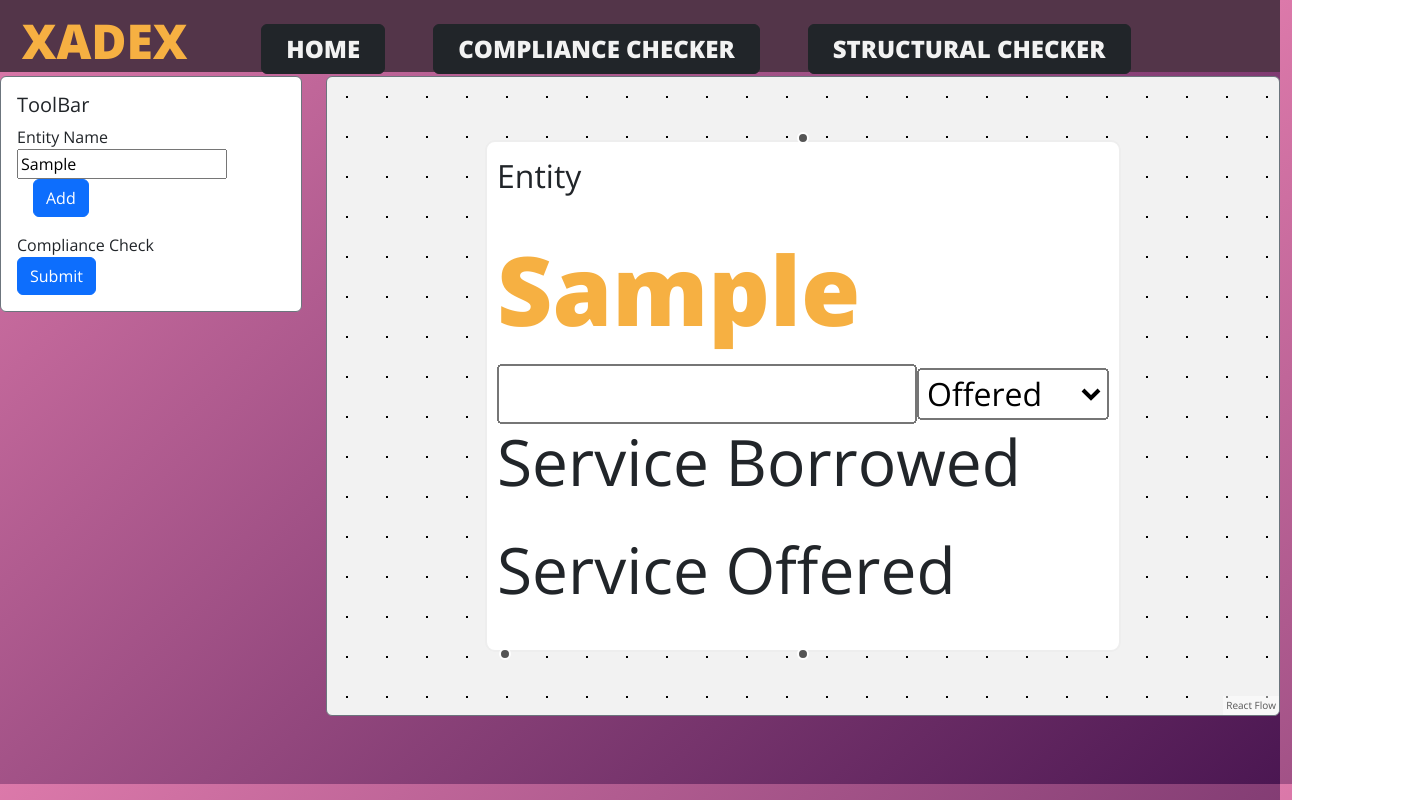
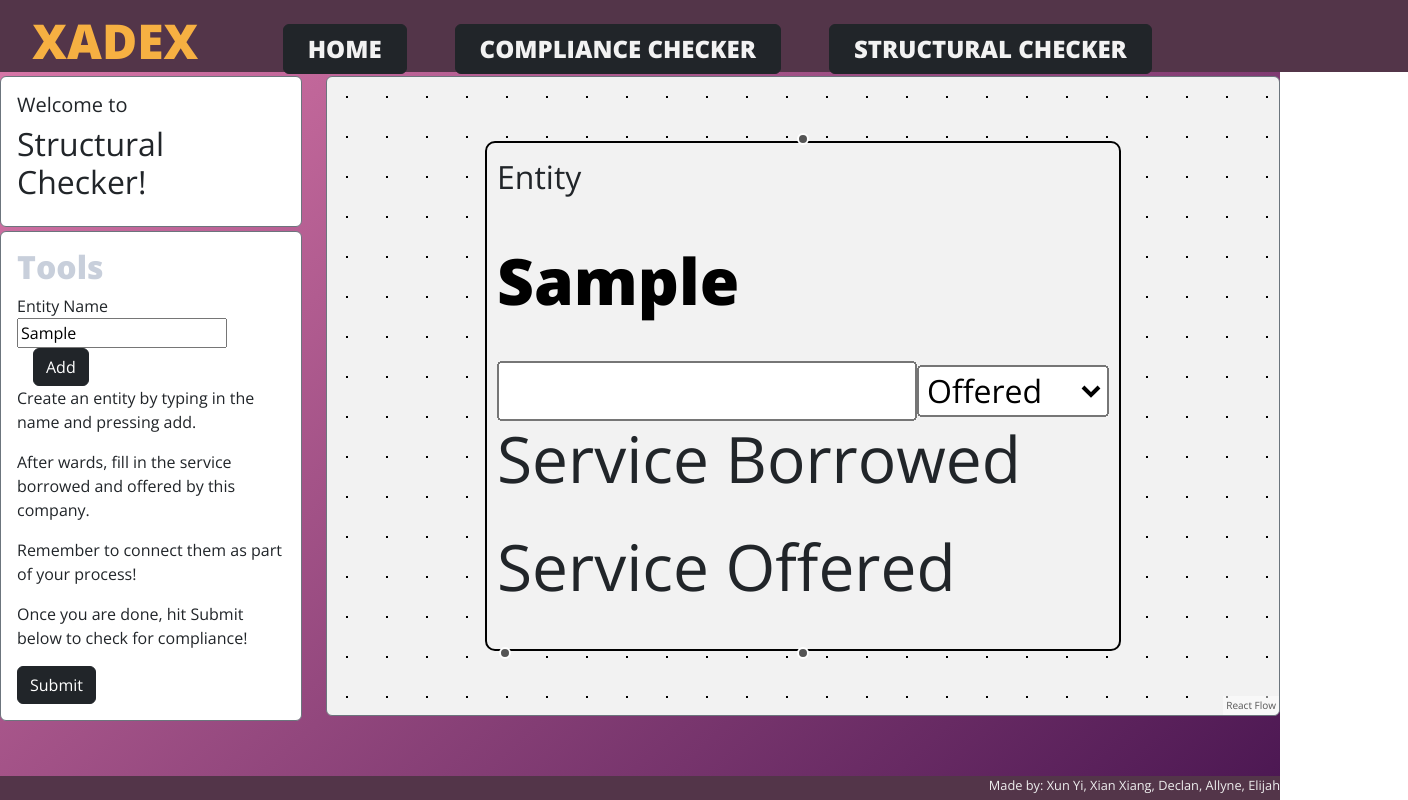
Before and after one commit to peek00/ellipsisTechHack2022, a React (Create React App) app in the folder projectcompliance/: page /structuralinput in a window 1280 px wide. Both pictures are taken after typing "Sample" into the empty fields and a click on the button "Add". Shown: the whole page, 1408 px wide, since content can reach past the window. Built offline with nearby package versions, Linux system fonts and the light colour scheme.

Commit message:
Added footer

```diff
--- a/projectcompliance/public/index.html
+++ b/projectcompliance/public/index.html
@@ -27,7 +27,7 @@
     <link rel="preconnect" href="https://fonts.googleapis.com">
     <link rel="preconnect" href="https://fonts.gstatic.com" crossorigin>
     <link href="https://fonts.googleapis.com/css2?family=Open+Sans:wght@400;600;800&display=swap" rel="stylesheet">
-    <title>React App</title>
+    <title>XADEX Solutioning</title>
   </head>
   <body>
     <noscript>You need to enable JavaScript to run this app.</noscript>
--- a/projectcompliance/src/App.css
+++ b/projectcompliance/src/App.css
@@ -6,8 +6,10 @@ body {
     font-family: 'Open Sans', sans-serif;
     background: rgb(220,121,170);
     background: linear-gradient(137deg, rgba(220,121,170,1) 0%, rgba(75,23,82,1) 100%);
-    height: 98vh;
+    background-attachment: fixed; /*edit*/
+    height: 100vh;
     width: 100vw;
+    overflow-x: hidden;
     /* background-color: #9bb0dd; */
 }
 
@@ -15,6 +17,7 @@ h1 {
     color: #F6B042;
     font-weight:800;
     font-size: 3rem;
+    width: 100%;
 
 }
 
@@ -24,6 +27,11 @@ h1 {
     font-size: 3rem;
     margin-left: -85px;
     margin-top: 5px;
+}
+
+.homeTitle{
+    margin-left: 150px;
+    margin-top: 13px;
 }
 
 .bigText{
@@ -38,9 +46,15 @@ h1 {
     font-size: 6rem;
 }
 
+.nodeTitle{
+    color:#000000;
+    font-weight:800;
+    font-size: 2rem;
+}
+
 .banner, .NavBar{
     background-color: #533549;
-    width: 100vw;
+    width: 110vw;
     height: 9vh ;
 }
 
@@ -70,11 +84,13 @@ h1 {
 .footer{
     position: fixed;
     background-color: #533549;
-    margin-top: 70vh;
+    margin-top: 97vh;
     width: 100vw;
     height: 8vh;
-    font-weight:100;
-    color: #F6B042 ;
+    font-weight:500;
+    color: #eeeeee ;
+    text-align: end;
+    font-size: 0.8rem;
 }
 
 .homeText{
--- a/projectcompliance/src/App.js
+++ b/projectcompliance/src/App.js
@@ -19,6 +19,7 @@ import Footer from './component/footer';
 function App() {
   return (
     <Container fluid className="px-0">
+      <Footer/>
       <Router>
         <Routes>
           <Route path="/" element={Home()} />
@@ -28,7 +29,6 @@ function App() {
           <Route path='/complianceresult' element={<ComplianceResult props/>} />
         </Routes>
       </Router>
-      <Footer/>
     </Container>
   );
 }
--- a/projectcompliance/src/component/customNode.css
+++ b/projectcompliance/src/component/customNode.css
@@ -1,8 +1,8 @@
 .text-updater-node {
-    border: 1px solid #eee;
+    border: 1px solid rgb(0, 0, 0);
     padding: 5px;
     border-radius: 5px;
-    background: white;
+    background: #f2f2f2;
   }
 
   .text-updater-node label {
--- a/projectcompliance/src/component/customNode.jsx
+++ b/projectcompliance/src/component/customNode.jsx
@@ -38,7 +38,7 @@ function CustomNode({ data }) {
       <Handle type="target" position={Position.Top} />
       <div>
         <p>Entity</p>
-        <label htmlFor="text"><h1>{data.label}</h1></label>
+        <label htmlFor="text"><p className='nodeTitle'>{data.label}</p></label>
         <input id="text" name="text" onKeyDown={handleKeyDown} />
         <select name="type" onChange={onChange}>
           <option value="offered" >Offered </option>
--- a/projectcompliance/src/component/footer.jsx
+++ b/projectcompliance/src/component/footer.jsx
@@ -6,7 +6,7 @@ function Footer(){
     return (
         <Row>
             <Col>
-            <div className="footer">
+            <div className="footer text-right">
                 <p>Made by: Xun Yi, Xian Xiang, Declan, Allyne, Elijah</p>
             </div>
 
--- a/projectcompliance/src/component/reactFlow.jsx
+++ b/projectcompliance/src/component/reactFlow.jsx
@@ -72,7 +72,14 @@ function Flow() {
         <Col lg={3}>
           <Card className="mt-1 border border-secondary">
             <Card.Body>
-              <Card.Title>ToolBar</Card.Title>
+              <Card.Title>Welcome to</Card.Title>
+              <h2>Structural Checker!</h2>
+            </Card.Body>
+          </Card>
+
+          <Card className="mt-1 border border-secondary">
+            <Card.Body>
+              <Card.Title className="formTitle">Tools</Card.Title>
               <Card.Text>
                 Entity Name <br></br>
                 <input
@@ -80,13 +87,17 @@ function Flow() {
                   onChange={(e) => setName(e.target.value)}
                   name="title"
                 />
-                <Button className="ms-3" type="button" onClick={addNode}>
+                <Button variant="dark" className="ms-3" type="button" onClick={addNode}>
                   Add
                 </Button>
+                <Card.Text>Create an entity by typing in the name and pressing add.</Card.Text>
+                <Card.Text>After wards, fill in the service borrowed and offered by this company.</Card.Text>
+                <Card.Text>Remember to connect them as part of your process!</Card.Text>
+                <Card.Text>Once you are done, hit Submit below to check for compliance!</Card.Text>
+
               </Card.Text>
               <Card.Text>
-                Compliance Check <br></br>
-                <Button  type="button" onClick={exportGraph}>
+                <Button variant="dark"  type="button" onClick={exportGraph}>
                   Submit
                 </Button>
               </Card.Text>
--- a/projectcompliance/src/component/reactFlowDisplayOnly.jsx
+++ b/projectcompliance/src/component/reactFlowDisplayOnly.jsx
@@ -39,6 +39,12 @@ function FlowDisplay(propNodes, propEdges) {
             />
           </Col>
           <Col lg={6}>
+          <Card className="mt-1 border border-secondary">
+            <Card.Body>
+              <Card.Title>Welcome to your</Card.Title>
+              <h2>Structural Review Page!</h2>
+            </Card.Body>
+          </Card>
             <Card className="mt-1 border border-secondary">
               <Card.Body>
                 <Card.Title><FcApproval size={45}/> Things look fine!</Card.Title>
--- a/projectcompliance/src/page/ComplianceInput.js
+++ b/projectcompliance/src/page/ComplianceInput.js
@@ -1,7 +1,7 @@
 import React from 'react';
 
 import ComplianceInput from '../component/complianceInput';
-
+import Footer from '../component/footer';
 function ComplianceInput() {
   return (
       <div className="App">
--- a/projectcompliance/src/page/StructuralResult.js
+++ b/projectcompliance/src/page/StructuralResult.js
@@ -12,7 +12,6 @@ function StructuralResult() {
     return (
         <div>
             <NavBar/>
-            <h1>Structure Review</h1>
             <FlowDisplay propNodes={nodesData} propEdges={edgesData}/>
         </div>
     );
```
